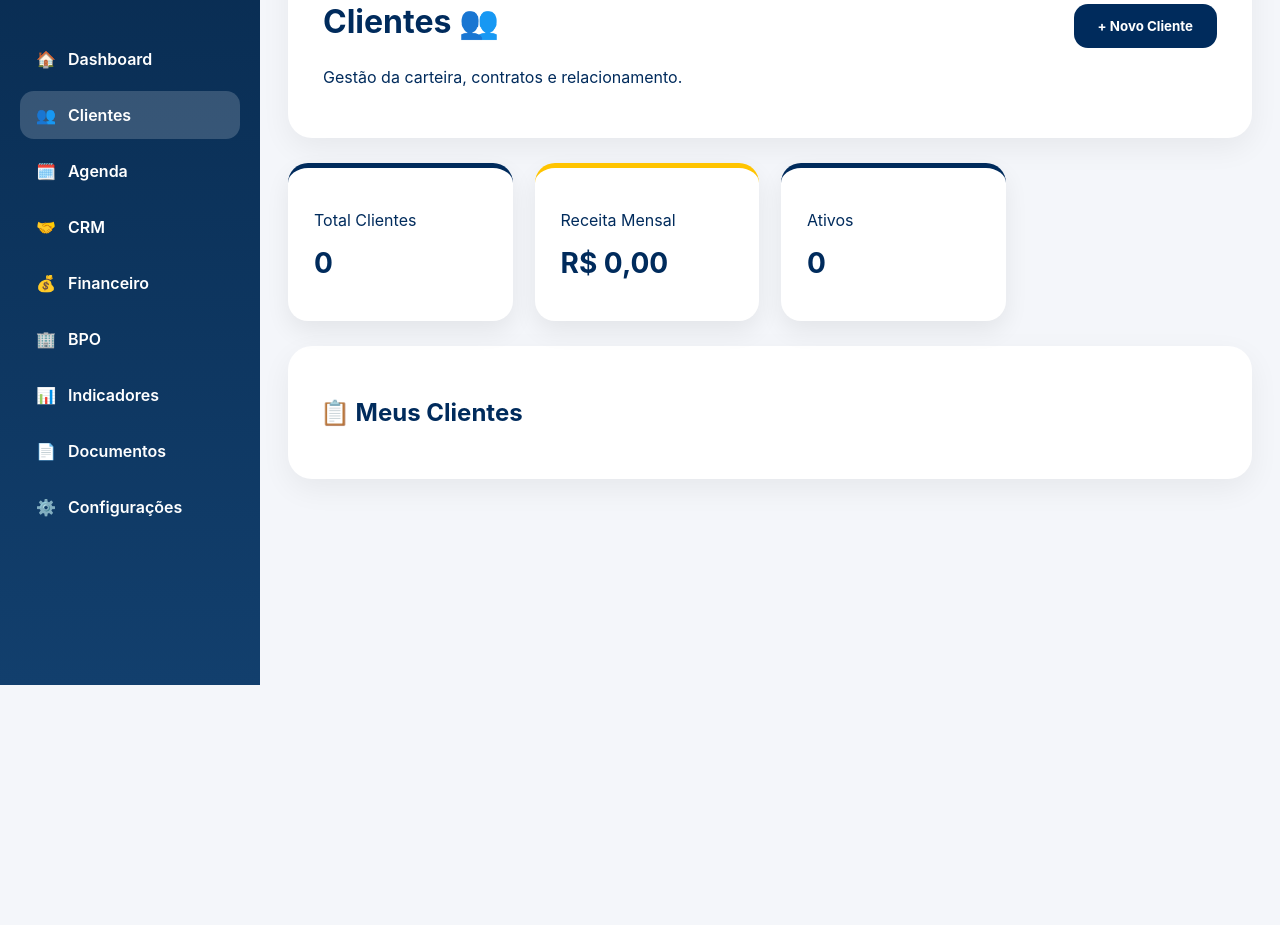
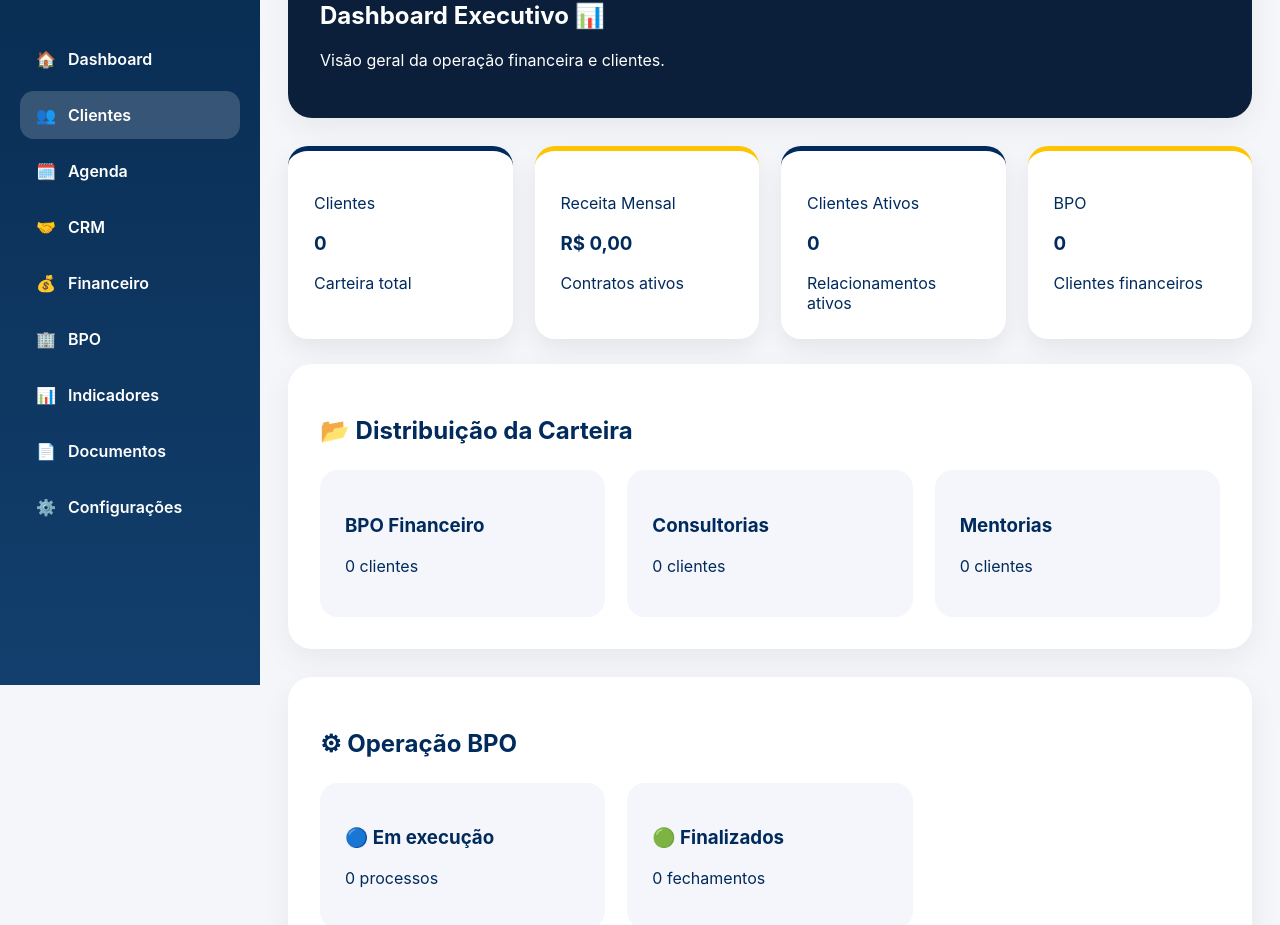
Before and after one commit to mentoriafinanceira2023-lgtm/gcf, a React (Vite) app: page /clientes in a window 1280 px wide. Shown: the part 115-1040 px from the top of the page. Before the commit the page ends 800 px from the top, so only its background shows below. Built offline with nearby package versions, Linux system fonts and the light colour scheme.

Commit message:
v2.2 integracao parcial clientes dashboard

```diff
--- a/src/pages/ClientsPage.tsx
+++ b/src/pages/ClientsPage.tsx
@@ -1,101 +1,79 @@
 import { useEffect, useState } from "react"
 
-
-function ClientsPage(){
+import StatCard from "../components/StatCard"
 
 
-const [clientes,setClientes] = useState<any[]>(()=>{
-
-const dados = localStorage.getItem("gfa-clientes")
-
-return dados ? JSON.parse(dados) : []
-
-})
+function DashboardPage(){
 
 
-const [cadastro,setCadastro] = useState(false)
+const [clientes,setClientes] = useState<any[]>([])
 
-const [clienteAberto,setClienteAberto] = useState<any>(null)
+const [bpo,setBpo] = useState<any[]>([])
 
 
-const [form,setForm] = useState({
-
-empresa:"",
-responsavel:"",
-telefone:"",
-servico:"BPO Financeiro",
-status:"Ativo",
-valor:"",
-observacao:""
-
-})
 
 
 
 useEffect(()=>{
 
-localStorage.setItem(
-"gfa-clientes",
-JSON.stringify(clientes)
+
+const dadosClientes = localStorage.getItem(
+"gfa-clientes"
 )
 
-},[clientes])
+
+const dadosBpo = localStorage.getItem(
+"gfa-bpo-clientes"
+)
+
+
+
+if(dadosClientes){
+
+setClientes(JSON.parse(dadosClientes))
+
+}
+
+
+if(dadosBpo){
+
+setBpo(JSON.parse(dadosBpo))
+
+}
+
+
+},[])
 
 
 
 
-const servicos=[
-
-"BPO Financeiro",
-"Consultoria Empresarial",
-"Mentoria Individual",
-"Consultoria Financeira",
-"Diagnóstico Financeiro",
-"Outros"
-
-]
 
 
 
 
-function salvarCliente(){
+function progresso(tarefas:any[]=[]){
 
 
-if(form.empresa.trim()===""){
+if(tarefas.length===0){
 
-return
+return 0
 
 }
 
 
-const novo={
+const feitas=tarefas.filter(
 
-id:Date.now(),
+t=>t.feito
 
-...form,
-
-criado:new Date().toLocaleDateString()
-
-}
+).length
 
 
-setClientes([...clientes,novo])
 
+return Math.round(
 
-setForm({
+(feitas/tarefas.length)*100
 
-empresa:"",
-responsavel:"",
-telefone:"",
-servico:"BPO Financeiro",
-status:"Ativo",
-valor:"",
-observacao:""
-
-})
-
-
-setCadastro(false)
+)
 
 
 }
@@ -105,44 +83,87 @@ setCadastro(false)
 
 
 
-function excluirCliente(id:number){
 
 
-if(!confirm("Excluir cliente?")){
+const receita = clientes.reduce(
 
-return
+(total,c)=>
 
-}
+total + Number(c.valor || 0)
 
-
-setClientes(
-
-clientes.filter(c=>c.id!==id)
-
-)
-
-setClienteAberto(null)
-
-
-}
+,0)
 
 
 
 
 
-const clientesOrdenados=[...clientes].sort(
+const ativos = clientes.filter(
 
-(a,b)=>a.empresa.localeCompare(b.empresa)
+c=>c.status==="Ativo"
 
-)
+).length
 
 
 
-const receita=clientes.reduce(
 
-(t,c)=>t+Number(c.valor||0)
 
-,0)
+
+const clientesBpo = clientes.filter(
+
+c=>c.servico==="BPO Financeiro"
+
+).length
+
+
+
+
+
+
+const consultorias = clientes.filter(
+
+c=>c.servico.includes("Consultoria")
+
+).length
+
+
+
+
+
+
+const mentorias = clientes.filter(
+
+c=>c.servico==="Mentoria Individual"
+
+).length
+
+
+
+
+
+
+
+const fechados = bpo.filter(
+
+c=>progresso(c.tarefas)===100
+
+).length
+
+
+
+
+
+
+const andamento = bpo.filter(c=>{
+
+
+const p=progresso(c.tarefas)
+
+
+return p>0 && p<100
+
+
+}).length
+
 
 
 
@@ -159,48 +180,42 @@ return(
 
 
 
-<section className="dashboard-header">
+<section
+
+className="content-card"
+
+style={{
+
+background:"#0b1f3a",
+
+color:"white"
+
+}}
+
+>
 
 
-<div>
+<p>
 
-
-<p className="tag">
-
-CRM GFA
+SISTEMA GFA
 
 </p>
 
 
+
 <h1>
 
-Clientes 👥
+Dashboard Executivo 📊
 
 </h1>
 
 
+
 <p>
 
-Gestão da carteira, contratos e relacionamento.
+Visão geral da operação financeira e clientes.
 
 </p>
-
-
-</div>
-
-
-
-<button
-
-className="primary-button"
-
-onClick={()=>setCadastro(true)}
-
->
-
-+ Novo Cliente
-
-</button>
 
 
 
@@ -218,23 +233,29 @@ onClick={()=>setCadastro(true)}
 <section className="stats-grid">
 
 
-<div className="stat-card">
 
-<p>Total Clientes</p>
 
-<strong>{clientes.length}</strong>
+<StatCard
 
-</div>
+title="Clientes"
+
+value={String(clientes.length)}
+
+detail="Carteira total"
+
+accent="navy"
+
+/>
 
 
 
-<div className="stat-card gold">
 
-<p>Receita Mensal</p>
 
-<strong>
+<StatCard
 
-{
+title="Receita Mensal"
+
+value={
 
 receita.toLocaleString(
 
@@ -252,31 +273,11 @@ currency:"BRL"
 
 }
 
-</strong>
+detail="Contratos ativos"
 
-</div>
+accent="gold"
 
-
-
-<div className="stat-card">
-
-<p>Ativos</p>
-
-<strong>
-
-{
-
-clientes.filter(c=>c.status==="Ativo").length
-
-}
-
-</strong>
-
-</div>
-
-
-
-</section>
+/>
 
 
 
@@ -284,157 +285,15 @@ clientes.filter(c=>c.status==="Ativo").length
 
 
 
+<StatCard
 
+title="Clientes Ativos"
 
-{cadastro && (
+value={String(ativos)}
 
+detail="Relacionamentos ativos"
 
-
-<section
-
-className="content-card"
-
-style={{
-
-maxWidth:"900px",
-
-margin:"0 auto 25px auto"
-
-}}
-
->
-
-
-
-<h2>
-
-👥 Cadastro de Cliente
-
-</h2>
-
-
-
-
-<div
-
-style={{
-
-display:"grid",
-
-gridTemplateColumns:"1fr 1fr",
-
-gap:"15px"
-
-}}
-
->
-
-
-
-<input
-
-className="input"
-
-placeholder="Cliente / Empresa"
-
-value={form.empresa}
-
-onChange={e=>setForm({...form,empresa:e.target.value})}
-
-/>
-
-
-
-<input
-
-className="input"
-
-placeholder="Responsável"
-
-value={form.responsavel}
-
-onChange={e=>setForm({...form,responsavel:e.target.value})}
-
-/>
-
-
-
-
-<input
-
-className="input"
-
-placeholder="Telefone"
-
-value={form.telefone}
-
-onChange={e=>setForm({...form,telefone:e.target.value})}
-
-/>
-
-
-
-
-<select
-
-className="input"
-
-value={form.servico}
-
-onChange={e=>setForm({...form,servico:e.target.value})}
-
->
-
-
-{servicos.map(s=>(
-
-<option key={s}>{s}</option>
-
-))}
-
-
-</select>
-
-
-
-
-
-<select
-
-className="input"
-
-value={form.status}
-
-onChange={e=>setForm({...form,status:e.target.value})}
-
->
-
-<option>Ativo</option>
-
-<option>Proposta</option>
-
-<option>Implantação</option>
-
-<option>Pausado</option>
-
-<option>Encerrado</option>
-
-
-</select>
-
-
-
-
-
-<input
-
-className="input"
-
-placeholder="Valor mensal"
-
-value={form.valor}
-
-onChange={e=>setForm({...form,valor:e.target.value})}
+accent="navy"
 
 />
 
@@ -442,92 +301,23 @@ onChange={e=>setForm({...form,valor:e.target.value})}
 
 
 
-<textarea
 
-className="input"
 
-placeholder="Observações estratégicas"
+<StatCard
 
-value={form.observacao}
+title="BPO"
 
-onChange={e=>setForm({...form,observacao:e.target.value})}
+value={String(clientesBpo)}
 
-style={{
+detail="Clientes financeiros"
 
-gridColumn:"1/3",
-
-height:"80px"
-
-}}
+accent="gold"
 
 />
 
 
 
-</div>
-
-
-
-
-
-
-
-<div
-
-style={{
-
-display:"flex",
-
-justifyContent:"flex-end",
-
-gap:"10px",
-
-marginTop:"15px"
-
-}}
-
->
-
-
-
-<button
-
-className="primary-button"
-
-onClick={()=>setCadastro(false)}
-
->
-
-Cancelar
-
-</button>
-
-
-
-
-<button
-
-className="primary-button"
-
-onClick={salvarCliente}
-
->
-
-Salvar Cliente
-
-</button>
-
-
-
-</div>
-
-
-
-
 </section>
-
-
-)}
 
 
 
@@ -542,120 +332,64 @@ Salvar Cliente
 
 <h2>
 
-📋 Meus Clientes
+📂 Distribuição da Carteira
 
 </h2>
 
 
 
 
-{clientesOrdenados.map(cliente=>(
+<div className="action-grid">
 
 
 
-<div
-
-className="cliente-alerta"
-
-key={cliente.id}
-
-style={{
-
-padding:"18px 22px"
-
-}}
-
->
+<div className="mini-card">
 
 
-
-<div
-
-style={{
-
-display:"grid",
-
-gridTemplateColumns:"2fr 2fr 1fr 150px",
-
-alignItems:"center",
-
-width:"100%",
-
-gap:"20px"
-
-}}
-
->
+<h3>BPO Financeiro</h3>
 
 
+<p>{clientesBpo} clientes</p>
 
 
-<strong>
-
-🏢 {cliente.empresa}
-
-</strong>
-
-
-
-
-<span>
-
-{cliente.servico}
-
-</span>
-
-
-
-
-
-<span>
-
-{
-
-cliente.status==="Ativo"
-
-?
-
-"🟢 Ativo"
-
-:
-
-"🟡 "+cliente.status
-
-}
-
-</span>
+</div>
 
 
 
 
 
 
-<button
+<div className="mini-card">
 
-className="primary-button"
 
-onClick={()=>setClienteAberto(cliente)}
+<h3>Consultorias</h3>
 
->
 
-Detalhes
+<p>{consultorias} clientes</p>
 
-</button>
+
+</div>
 
 
 
 
 
-</div>
+
+<div className="mini-card">
+
+
+<h3>Mentorias</h3>
+
+
+<p>{mentorias} clientes</p>
 
 
 </div>
 
 
-))}
 
+
+</div>
 
 
 
@@ -671,89 +405,58 @@ Detalhes
 
 
 
-
-{clienteAberto && (
-
-
-
-<section
-
-className="content-card"
-
-style={{
-
-maxWidth:"700px",
-
-margin:"20px auto"
-
-}}
-
->
-
+<section className="content-card">
 
 
 <h2>
 
-🏢 {clienteAberto.empresa}
+⚙ Operação BPO
 
 </h2>
 
 
 
-<p>👤 Responsável: {clienteAberto.responsavel}</p>
 
-<p>📱 Telefone: {clienteAberto.telefone}</p>
+<div className="action-grid">
 
-<p>📂 Serviço: {clienteAberto.servico}</p>
 
-<p>📌 Status: {clienteAberto.status}</p>
 
-<p>💰 Valor: R$ {clienteAberto.valor}</p>
+<div className="mini-card">
 
-<p>📅 Cadastro: {clienteAberto.criado}</p>
 
-<p>📝 {clienteAberto.observacao}</p>
+<h3>🔵 Em execução</h3>
+
+
+<p>{andamento} processos</p>
+
+
+</div>
 
 
 
 
-<button
 
-className="primary-button"
 
-onClick={()=>setClienteAberto(null)}
+<div className="mini-card">
 
->
 
-Fechar
+<h3>🟢 Finalizados</h3>
 
-</button>
+
+<p>{fechados} fechamentos</p>
+
+
+</div>
 
 
 
 
-<button
-
-className="primary-button"
-
-style={{marginLeft:"10px"}}
-
-onClick={()=>excluirCliente(clienteAberto.id)}
-
->
-
-Excluir
-
-</button>
+</div>
 
 
 
 
 </section>
-
-
-)}
-
 
 
 
@@ -764,9 +467,8 @@ Excluir
 
 )
 
-
 }
 
 
 
-export default ClientsPage
+export default DashboardPage
```
